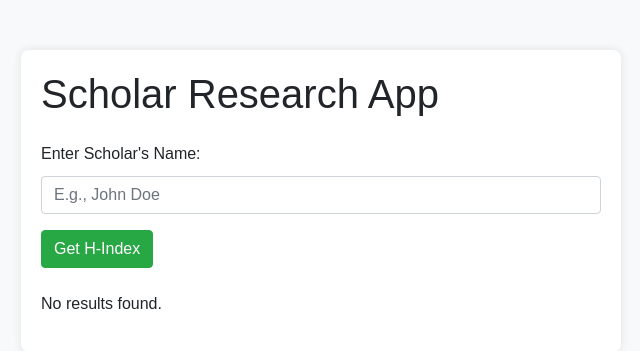
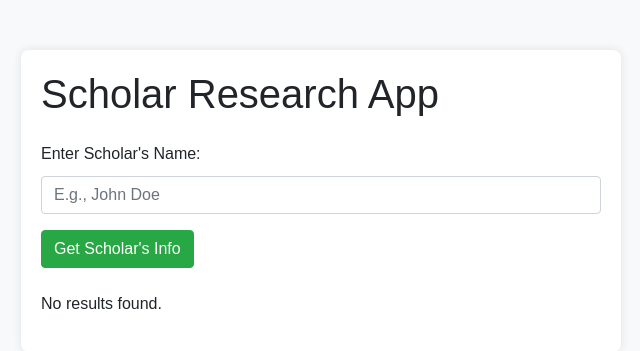
Before and after one commit to Vikranth3140/Scholar-Research-App, a Flask app: page / in a window 1280 px wide. Shown: the top 351 px of the page, without its empty margins (319-959 px from the left). Run offline with Flask 2, Linux system fonts and the light colour scheme; some libraries are stand-ins or nearby versions.

Commit message:
Update index.html

```diff
--- a/templates/index.html
+++ b/templates/index.html
@@ -78,7 +78,7 @@
         <form action="/" method="post">
             <label for="scholarName">Enter Scholar's Name:</label>
             <input type="text" id="scholarName" name="scholarName" placeholder="E.g., John Doe" class="form-control mb-3">
-            <button type="submit" class="btn btn-success">Get H-Index</button>
+            <button type="submit" class="btn btn-success">Get Scholar's Info</button>
         </form>
         <div id="result">
             {% if paper_details %}
```
